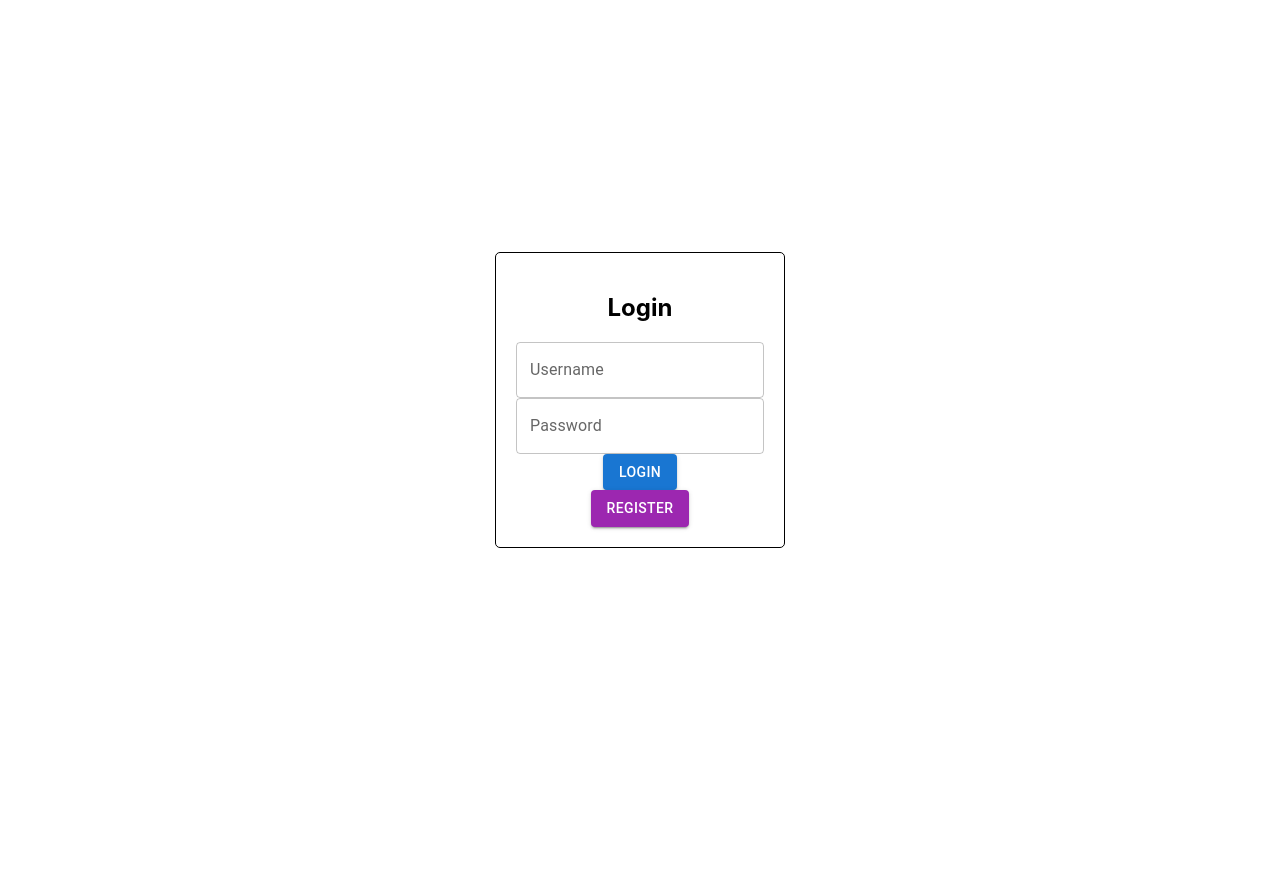
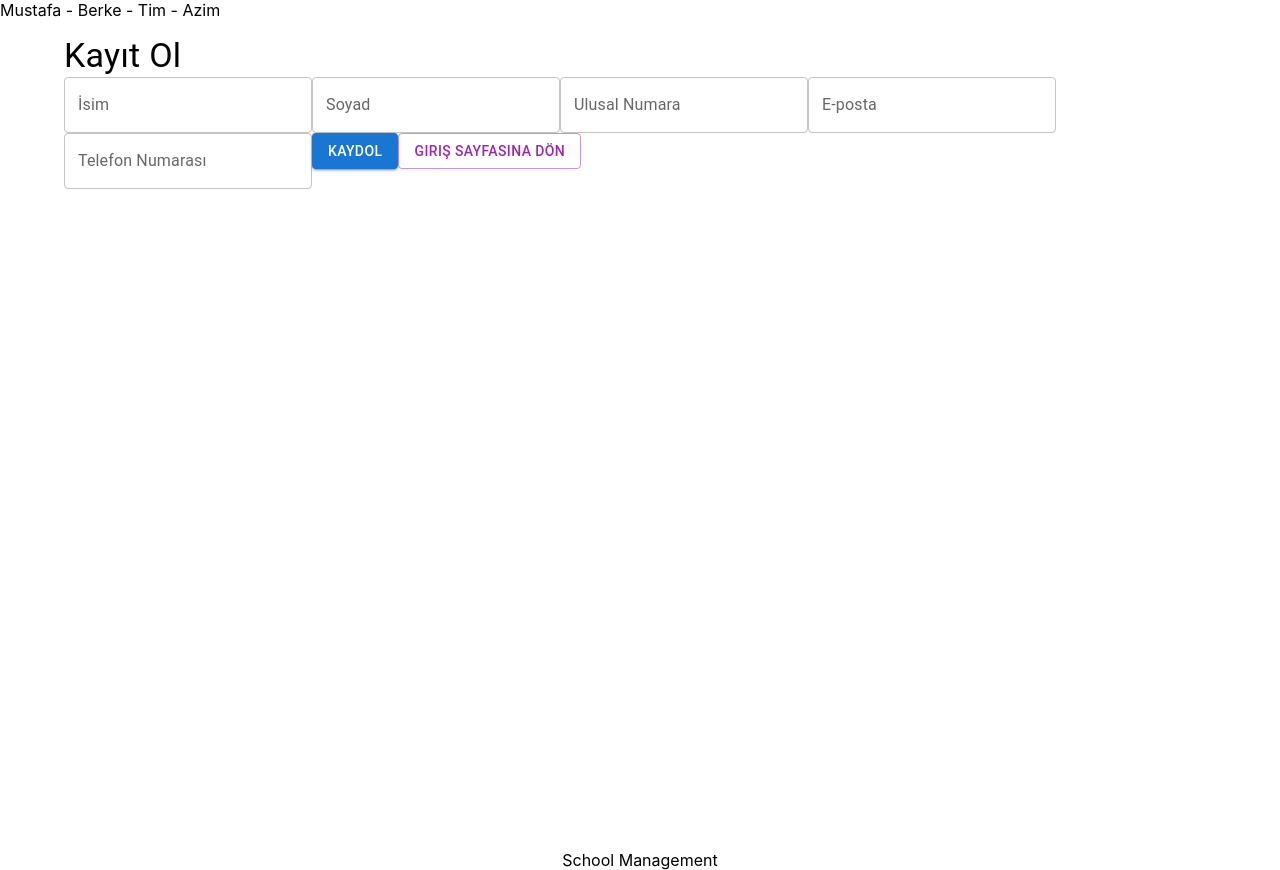
Before and after one commit to comp202team/ucms-frontend, a React (Create React App) app: page /register in a window 1280 px wide. Before the commit the page ends 800 px from the top, so only its background shows below. Built offline with nearby package versions, Linux system fonts and the light colour scheme.

Commit message:
Login + Register Yaptım
paketleri düzenledim

```diff
--- a/package.json
+++ b/package.json
@@ -6,9 +6,7 @@
     "@emotion/react": "^11.10.6",
     "@emotion/styled": "^11.10.6",
     "@mui/material": "^5.11.15",
-    "@mui/styled-engine-sc": "^5.11.11",
     "@mui/styles": "^5.11.13",
-    "@mui/system": "^5.11.15",
     "@reduxjs/toolkit": "^1.9.3",
     "@testing-library/jest-dom": "^5.16.5",
     "@testing-library/react": "^13.4.0",
@@ -21,6 +19,7 @@
     "react": "^18.2.0",
     "react-dom": "^18.2.0",
     "react-redux": "^8.0.5",
+    "react-router-dom": "^5.2.0",
     "react-scripts": "5.0.1",
     "styled-components": "^5.3.9",
     "typescript": "^4.9.5",
@@ -49,5 +48,8 @@
       "last 1 firefox version",
       "last 1 safari version"
     ]
+  },
+  "devDependencies": {
+    "@types/react-router-dom": "^5.3.3"
   }
 }
--- a/src/App.tsx
+++ b/src/App.tsx
@@ -1,42 +1,33 @@
-import React, { useState } from 'react';
+import React, {useState} from 'react';
 import LoginPage from "./Components/LoginPage";
+import {BrowserRouter as Router, Route, Switch} from "react-router-dom"
+import HeaderComponent from './Components/HeaderComponent';
+import FooterComponent from './Components/FooterComponent';
+import RegisterPage from "./Components/RegisterPage";
+import TrueCheck from "./Components/TrueCheck";
+function App() {
+    return (
 
-function App() {
-    const [isLoggedIn, setIsLoggedIn] = useState(false);
-    const [username, setUsername] = useState('');
-    const [password, setPassword] = useState('');
-
-    const handleLogin = (username: string, password: string) => {
-        // Kullanıcının kimlik bilgilerini kontrol et
-        if (username === 'kullaniciadi' && password === 'sifre123') {
-            setIsLoggedIn(true);
-            setUsername(username);
-            setPassword(password);
-        } else {
-            alert('Hatalı kullanıcı adı veya şifre!');
-        }
-    };
-
-    const handleLogout = () => {
-        setIsLoggedIn(false);
-        setUsername('');
-        setPassword('');
-    };
-
-    if (isLoggedIn) {
-        return (
-            <div>
-                <h2>Hoş geldiniz, {username}!</h2>
-                <button onClick={handleLogout}>Çıkış yap</button>
-            </div>
-        );
-    } else {
-        return (
-            <div>
-                <LoginPage onLogin={handleLogin} />
-            </div>
-        );
-    }
+        <div>
+            <Router>
+                <HeaderComponent/>
+                <div className="container" style={{
+                    margin: "auto",
+                    display : 'flex',
+                    padding: "15px",
+                    maxWidth: "1500px",
+                    alignContent: "center",
+                }}>
+                    <Switch>
+                        <Route path="/" exact component={LoginPage}></Route>
+                        <Route path="/register" exact component={RegisterPage}></Route>
+                        <Route path="/page1" exact component={TrueCheck}></Route>
+                    </Switch>
+                </div>
+                {<FooterComponent/>}
+            </Router>
+        </div>
+    )
 }
 
 export default App;
--- /dev/null
+++ b/src/Components/FooterComponent.tsx
@@ -0,0 +1,23 @@
+import React, { Component } from 'react'
+
+class FooterComponent extends Component {
+    constructor(props: {} | Readonly<{}>) {
+        super(props)
+
+        this.state = {
+
+        }
+    }
+
+    render() {
+        return (
+            <div>
+                <footer className = "footer" style={{textAlign:"center"}}>
+                    <span className="text-muted">School Management</span>
+                </footer>
+            </div>
+        )
+    }
+}
+
+export default FooterComponent
--- /dev/null
+++ b/src/Components/HeaderComponent.tsx
@@ -0,0 +1,25 @@
+import React, { Component } from 'react'
+
+class HeaderComponent extends Component {
+    constructor(props: {} | Readonly<{}>) {
+        super(props)
+
+        this.state = {
+
+        }
+    }
+
+    render() {
+        return (
+            <div>
+                <header>
+                    <nav className="navbar navbar-expand-md navbar-dark bg-dark">
+                        <div><a  className="navbar-brand" style={{textAlign:'center'}}>Mustafa - Berke - Tim - Azim</a></div>
+                    </nav>
+                </header>
+            </div>
+        )
+    }
+}
+
+export default HeaderComponent
--- a/src/Components/LoginPage.tsx
+++ b/src/Components/LoginPage.tsx
@@ -1,78 +1,67 @@
-import React, { useState } from 'react';
-import { makeStyles } from '@mui/styles';
-import { TextField, Button } from '@mui/material';
+import React, { useState } from "react";
+import { Button, Container, TextField, Typography } from "@mui/material";
+import { makeStyles } from "@mui/styles";
+// @ts-ignore
+import { useHistory } from "react-router-dom";
 
 const useStyles = makeStyles({
     container: {
-        display: 'flex',
-        justifyContent: 'center',
-        alignItems: 'center',
-        height: '100vh',
-    },
-    form: {
-        display: 'flex',
-        flexDirection: 'column',
-        alignItems: 'center',
-        padding: '20px',
-        border: '1px solid black',
-        borderRadius: '5px',
-    },
-    input: {
-        margin: '20px',
-    },
-    button: {
-        margin: '10px',
+        display: "flex",
+        flexDirection: "column",
+        alignItems: "center",
+        justifyContent: "center",
+        minHeight: "100vh",
+        gap: "1rem",
     },
 });
 
-interface ILoginProps {
-    onLogin: (username: string, password: string) => void;
-}
+const LoginPage: React.FC = () => {
+    const classes = useStyles();
+    const history = useHistory();
+    const [username, setUsername] = useState("");
+    const [password, setPassword] = useState("");
 
-const LoginPage: React.FC<ILoginProps> = ({ onLogin }) => {
-    const classes = useStyles();
-    const [username, setUsername] = useState('');
-    const [password, setPassword] = useState('');
-
-    const handleUsernameChange = (event: React.ChangeEvent<HTMLInputElement>) => {
-        setUsername(event.target.value);
-    };
-
-    const handlePasswordChange = (event: React.ChangeEvent<HTMLInputElement>) => {
-        setPassword(event.target.value);
+    const handleRegisterClick = () => {
+        history.push("/register");
     };
 
     const handleLoginClick = () => {
-        onLogin(username, password);
+        if (validateCredentials(username, password)) {
+            console.log("Giriş başarılı!");
+            history.push("/page1");
+        } else {
+            console.log("Giriş başarısız. Lütfen bilgilerinizi kontrol edin.");
+        }
+    };
+
+    const validateCredentials = (username: string, password: string) => {
+        // Bu örnek için basit bir kontrol sağlayın; gerçek uygulamanızda daha güvenli bir yöntem kullanın
+        return username === "admin" && password === "12345";
     };
 
     return (
-        <div className={classes.container}>
-            <form className={classes.form}>
-                <h2>Login</h2>
+        <Container className={classes.container}>
+            <Typography variant="h4">Giriş Yap</Typography>
             <TextField
-                    className={classes.input}
-                    label="Username"
+                label="Kullanıcı Adı"
                 variant="outlined"
                 value={username}
-                    onChange={handleUsernameChange}
+                onChange={(e) => setUsername(e.target.value)}
             />
             <TextField
-                    className={classes.input}
-                    label="Password"
+                label="Şifre"
                 type="password"
                 variant="outlined"
                 value={password}
-                    onChange={handlePasswordChange}
+                onChange={(e) => setPassword(e.target.value)}
             />
-                <Button className={classes.button} variant="contained" color="primary" onClick={handleLoginClick}>
-                    Login
+            <Button variant="contained" color="primary" onClick={handleLoginClick}>
+                Giriş Yap
             </Button>
-                <Button className={classes.button} variant="contained" color="secondary">
-                    Register
+            <Button variant="outlined" color="secondary" onClick={handleRegisterClick}>
+                Kayıt Ol
             </Button>
-            </form>
-        </div>
+        </Container>
     );
 };
 
--- /dev/null
+++ b/src/Components/RegisterPage.tsx
@@ -0,0 +1,79 @@
+import React, { useState } from "react";
+import { Button, Container, TextField, Typography } from "@mui/material";
+import { makeStyles } from "@mui/styles";
+// @ts-ignore
+import { useHistory } from "react-router-dom";
+
+const useStyles = makeStyles({
+    container: {
+        display: "flex",
+        flexDirection: "column",
+        alignItems: "center",
+        justifyContent: "center",
+        minHeight: "100vh",
+        gap: "1rem",
+    },
+});
+
+const RegisterPage: React.FC = () => {
+    const classes = useStyles();
+    const history = useHistory();
+    const [firstName, setFirstName] = useState("");
+    const [lastName, setLastName] = useState("");
+    const [nationalNumber, setNationalNumber] = useState("");
+    const [email, setEmail] = useState("");
+    const [phoneNumber, setPhoneNumber] = useState("");
+
+    const handleRegisterClick = () => {
+        // Kayıt işlemi gerçekleştirin, işlem tamamlandığında yönlendirme yapın
+    };
+
+    const handleBackToLogin = () => {
+        history.push("/");
+    };
+
+    return (
+        <Container className={classes.container}>
+            <Typography variant="h4">Kayıt Ol</Typography>
+            <TextField
+                label="İsim"
+                variant="outlined"
+                value={firstName}
+                onChange={(e) => setFirstName(e.target.value)}
+            />
+            <TextField
+                label="Soyad"
+                variant="outlined"
+                value={lastName}
+                onChange={(e) => setLastName(e.target.value)}
+            />
+            <TextField
+                label="Ulusal Numara"
+                variant="outlined"
+                value={nationalNumber}
+                onChange={(e) => setNationalNumber(e.target.value)}
+            />
+            <TextField
+                label="E-posta"
+                type="email"
+                variant="outlined"
+                value={email}
+                onChange={(e) => setEmail(e.target.value)}
+            />
+            <TextField
+                label="Telefon Numarası"
+                variant="outlined"
+                value={phoneNumber}
+                onChange={(e) => setPhoneNumber(e.target.value)}
+            />
+            <Button variant="contained" color="primary" onClick={handleRegisterClick}>
+                Kaydol
+            </Button>
+            <Button variant="outlined" color="secondary" onClick={handleBackToLogin}>
+                Giriş Sayfasına Dön
+            </Button>
+        </Container>
+    );
+};
+
+export default RegisterPage;
--- /dev/null
+++ b/src/Components/TrueCheck.tsx
@@ -0,0 +1,10 @@
+import React from "react";
+
+const TrueCheck: React.FC = () => {
+
+    return (
+        <div>Login Basarılı</div>
+    )
+}
+
+export default TrueCheck;
```
Also changed, not shown: 1 other file (tests, documents, lock files or other folders). Lines whose indentation alone changed are shown as unchanged.
